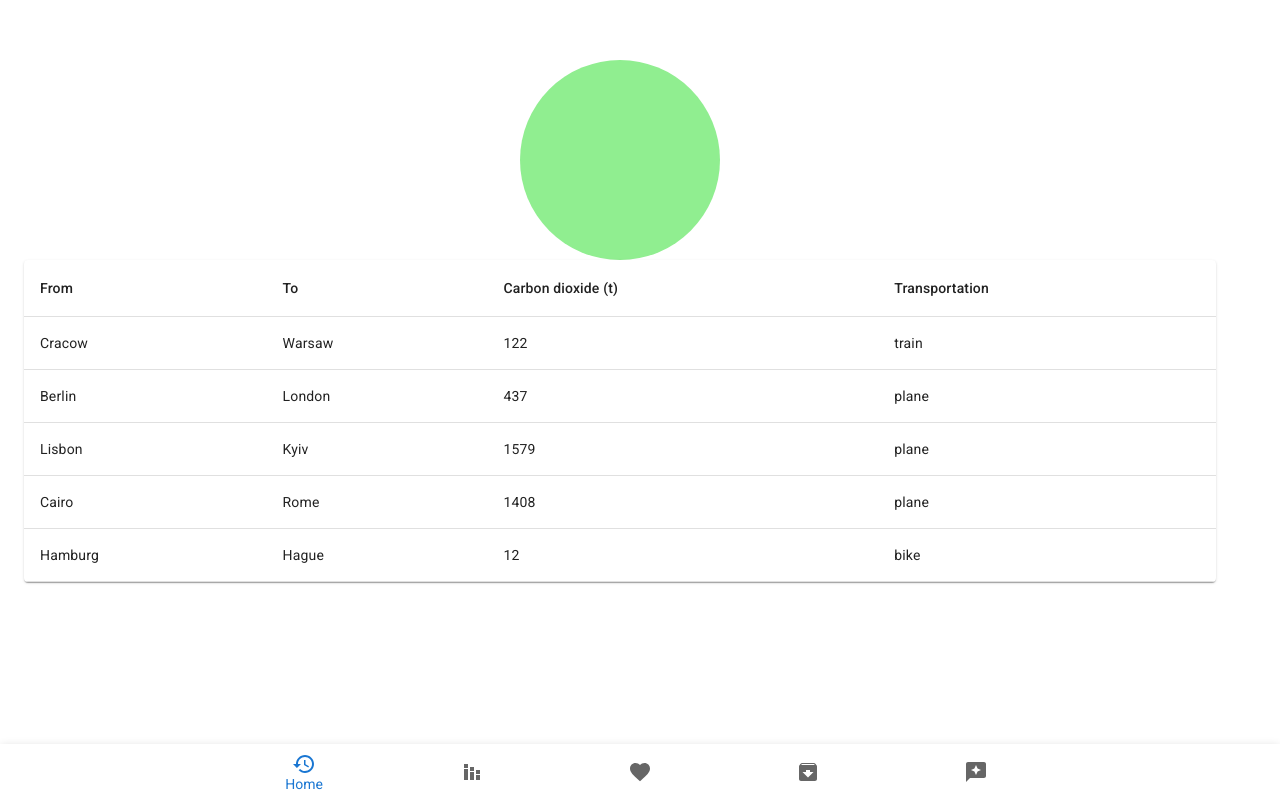
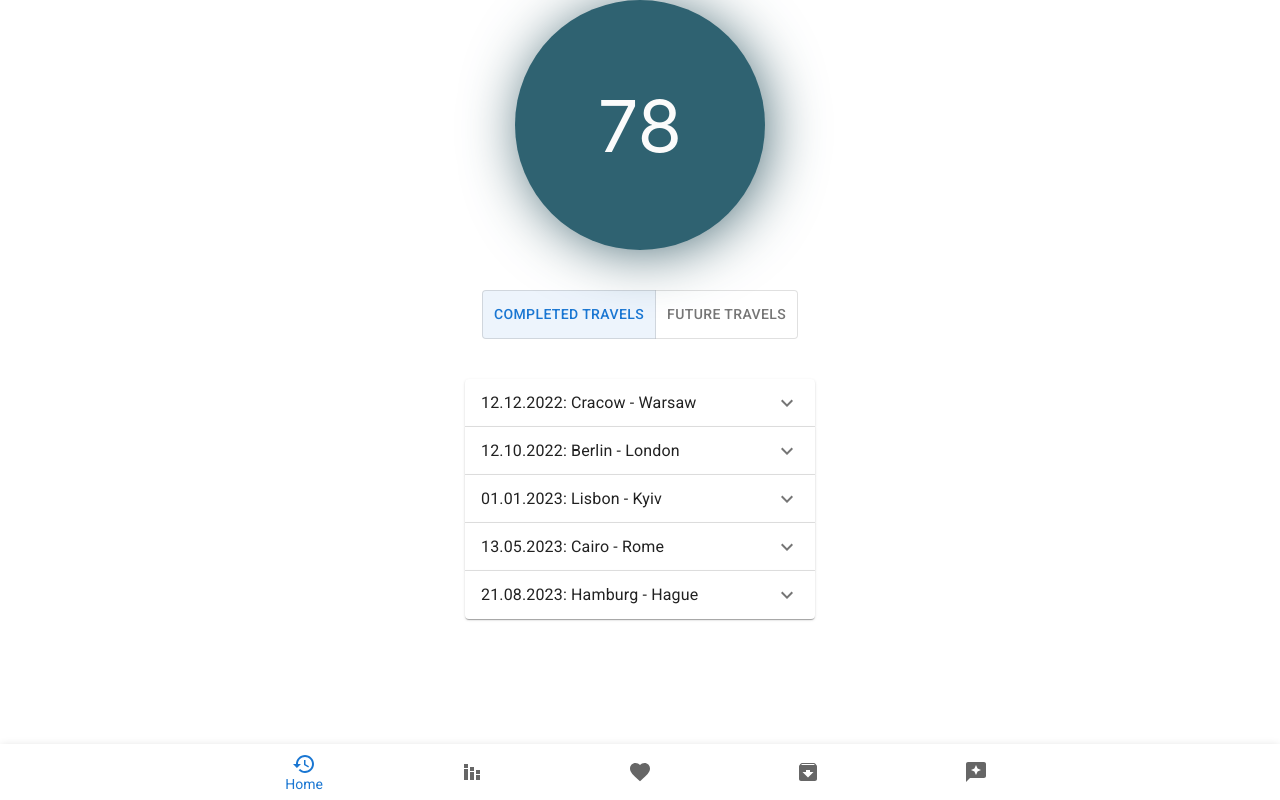
Before and after one commit to polszewsky/no-such-app, a React (Create React App) app: page /travel in a window 1280 px wide. Built offline with nearby package versions, Linux system fonts and the light colour scheme.

Commit message:
Past and future travels

```diff
--- a/src/components/UserVehicles.js
+++ b/src/components/UserVehicles.js
@@ -42,48 +42,40 @@ const cars = {
     "samoloty_pasażerskie": [
       {
         "model": "Boeing 747-400",
-        "rozmiar": "duży",
-        "ilość_pasażerów": 416,
-        "obłożenie_miejsc": "80%",
+        "capacity": 416,
         "średnia_liczba_pasażerów": 333,
-        "dystans": "5556 km",
-        "zużycie_paliwa_100km": "32.2 g na pasażera na km",
+        "distance": "5556 km",
+        "fuelUsage": 32.2,
         "emisjaCO2_100km": "101 g na pasażera na km",
         "prędkość_przelotowa": "910 km/h",
         "emisjaCO2_godzina": "92 kg CO2 na pasażera na godzinę"
       },
       {
         "model": "Airbus A320",
-        "rozmiar": "średni",
-        "ilość_pasażerów": 150,
-        "obłożenie_miejsc": "85%",
+        "capacity": 150,
         "średnia_liczba_pasażerów": 127,
-        "dystans": "3200 km",
-        "zużycie_paliwa_100km": "3.4 l/100km/pasażer",
+        "distance": "3200 km",
+        "fuelUsage": 3.4,
         "emisjaCO2_100km": "9.1 kg CO2/100km/pasażer",
         "prędkość_przelotowa": "840 km/h",
         "emisjaCO2_godzina": "35 kg CO2 na pasażera na godzinę"
       },
       {
         "model": "Boeing 787 Dreamliner",
-        "rozmiar": "średni",
-        "ilość_pasażerów": 290,
-        "obłożenie_miejsc": "75%",
+        "capacity": 290,
         "średnia_liczba_pasażerów": 218,
-        "dystans": "8000 km",
-        "zużycie_paliwa_100km": "2.9 l/100km/pasażer",
+        "distance": "8000 km",
+        "fuelUsage": "2.9 l/100km/pasażer",
         "emisjaCO2_100km": "7.8 kg CO2/100km/pasażer",
         "prędkość_przelotowa": "903 km/h",
         "emisjaCO2_godzina": "30 kg CO2 na pasażera na godzinę"
       },
       {
         "model": "Embraer E175",
-        "rozmiar": "mały",
-        "ilość_pasażerów": 76,
-        "obłożenie_miejsc": "70%",
+        "capacity": 76,
         "średnia_liczba_pasażerów": 53,
-        "dystans": "2500 km",
-        "zużycie_paliwa_100km": "4.7 l/100km/pasażer",
+        "distance": "2500 km",
+        "fuelUsage": "4.7 l/100km/pasażer",
         "emisjaCO2_100km": "12.6 kg CO2/100km/pasażer",
         "prędkość_przelotowa": "840 km/h",
         "emisjaCO2_godzina": "53 kg CO2 na pasażera na godzinę"
--- /dev/null
+++ b/src/pages/travel/FutureTravelJSON.js
@@ -0,0 +1,41 @@
+const futureTravels = {
+    "travels": [
+        {
+            "from": "Prague",
+            "to": "Łódź",
+            "CO2": 98,
+            "type": "train",
+            "date": "05.11.2023"
+        },
+        {
+            "from": "Madrid",
+            "to": "Sevilla",
+            "CO2": 5,
+            "type": "bike",
+            "date": "29.11.2023"
+        },
+        {
+            "from": "Talinn",
+            "to": "Kaunus",
+            "CO2": 12,
+            "type": "bike",
+            "date": "09.01.2024"
+        },
+        {
+            "from": "New York",
+            "to": "Rijad",
+            "CO2": 8809,
+            "type": "plane",
+            "date": "22.03.2024"
+        },
+        {
+            "from": "Essen",
+            "to": "Monachium",
+            "CO2": 358,
+            "type": "car",
+            "date": "15.06.2024"
+        }
+    ]
+}
+
+export default futureTravels
--- /dev/null
+++ b/src/pages/travel/PastAndFutureTravels.js
@@ -0,0 +1,32 @@
+import Accordion from '@mui/material/Accordion';
+import AccordionSummary from '@mui/material/AccordionSummary';
+import AccordionDetails from '@mui/material/AccordionDetails';
+import Typography from '@mui/material/Typography';
+import ExpandMoreIcon from '@mui/icons-material/ExpandMore';
+import { Grid } from "@mui/material";
+
+export default function PastAndFutureTravels({listOfTravels}) {
+    return (
+        <Grid item spacing={3}>
+            {listOfTravels.travels.map(element => (
+                <Accordion spacing={3} style={{width: "350px"}}>
+                <AccordionSummary
+                  expandIcon={<ExpandMoreIcon />}
+                  aria-controls="panel1a-content"
+                  id="panel1a-header"
+                >
+                <Typography item>{element.date}: {element.from} - {element.to}</Typography>
+                </AccordionSummary>
+                <AccordionDetails>
+                  <Typography>
+                    <b>C02: </b>{element.CO2} kg
+                  </Typography>
+                  <Typography>
+                    <b>Transportation:</b> {element.type}
+                  </Typography>
+                </AccordionDetails>
+              </Accordion>
+            ))}
+        </Grid>
+    );
+}
--- /dev/null
+++ b/src/pages/travel/PastTravelJSON.js
@@ -0,0 +1,41 @@
+const pastTravels = {
+    "travels": [
+        {
+            "from": "Cracow",
+            "to": "Warsaw",
+            "CO2": 122,
+            "type": "train",
+            "date": "12.12.2022"
+        },
+        {
+            "from": "Berlin",
+            "to": "London",
+            "CO2": 437,
+            "type": "plane",
+            "date": "12.10.2022"
+        },
+        {
+            "from": "Lisbon",
+            "to": "Kyiv",
+            "CO2": 1579,
+            "type": "plane",
+            "date": "01.01.2023"
+        },
+        {
+            "from": "Cairo",
+            "to": "Rome",
+            "CO2": 1408,
+            "type": "plane",
+            "date": "13.05.2023"
+        },
+        {
+            "from": "Hamburg",
+            "to": "Hague",
+            "CO2": 12,
+            "type": "bike",
+            "date": "21.08.2023"
+        }
+    ]
+}
+
+export default pastTravels
--- a/src/pages/travel/TravelPage.js
+++ b/src/pages/travel/TravelPage.js
@@ -1,57 +1,34 @@
+import * as React from 'react';
 import { Grid } from "@mui/material";
-import Box from '@mui/material/Box';
-import Table from '@mui/material/Table';
-import TableBody from '@mui/material/TableBody';
-import TableCell from '@mui/material/TableCell';
-import TableContainer from '@mui/material/TableContainer';
-import TableHead from '@mui/material/TableHead';
-import TableRow from '@mui/material/TableRow';
-import Paper from '@mui/material/Paper';
-
-const shapeStyles = { bgcolor: 'lightgreen', width: 200, height: 200};
-const shapeCircleStyles = { borderRadius: '50%' };
-const rectangle = <Box component="span" sx={{ ...shapeStyles, ...shapeCircleStyles }} marginTop={10} textAlign='center'>
-</Box>
-
-function createData(
-  from, to, footprint, vehicleType,
-) {
-  return { from, to, footprint, vehicleType };
-}
-
-const rows = [
-  createData('Cracow', 'Warsaw', 122, 'train'),
-  createData('Berlin', 'London', 437, 'plane'),
-  createData('Lisbon', 'Kyiv', 1579, 'plane'),
-  createData('Cairo', 'Rome', 1408, 'plane'),
-  createData('Hamburg', 'Hague', 12, 'bike'),
-];
+import PointsIndex from "../../pages/home/PointsIndex"
+import ToggleButton from '@mui/material/ToggleButton';
+import ToggleButtonGroup from '@mui/material/ToggleButtonGroup';
+import pastTravels from './PastTravelJSON'
+import futureTravels from './FutureTravelJSON';
+import PastAndFutureTravels from "./PastAndFutureTravels";
 
 export default function TravelPage() {
+  const [value, setValue] = React.useState(0);
+
+  const handleChange = (
+    _event,
+    newValue
+  ) => {
+    setValue(newValue);
+  };
+
   return <Grid container spacing={5} direction="column" alignItems="center" justifyContent="center">
-     Travel Page
-    {rectangle}
-    <TableContainer component={Paper}>
-      <Table sx={{ minWidth: 200 }} aria-label="simple table" alignItems="center" justifyContent="center">
-        <TableHead>
-          <TableRow>
-            <TableCell>From</TableCell>
-            <TableCell align="left">To</TableCell>
-            <TableCell align="left">Carbon dioxide (t)</TableCell>
-            <TableCell align="left">Transportation</TableCell>
-          </TableRow>
-        </TableHead>
-        <TableBody>
-          {rows.map((row) => (
-            <TableRow>
-              <TableCell align="left">{row.from}</TableCell>
-              <TableCell align="left">{row.to}</TableCell>
-              <TableCell align="left">{row.footprint}</TableCell>
-              <TableCell align="left">{row.vehicleType}</TableCell>
-            </TableRow>
-          ))}
-        </TableBody>
-      </Table>
-    </TableContainer>
+        <PointsIndex/>
+        <Grid item>
+          <ToggleButtonGroup
+            color="primary"
+            value={value}
+            exclusive
+            onChange={handleChange}>
+              <ToggleButton value={0}>Completed travels</ToggleButton>
+              <ToggleButton value={1}>Future travels</ToggleButton>
+              </ToggleButtonGroup>
+        </Grid>
+        {value === 0 ? <PastAndFutureTravels listOfTravels={pastTravels} /> : <PastAndFutureTravels listOfTravels={futureTravels} />}
   </Grid>;
 }
```
